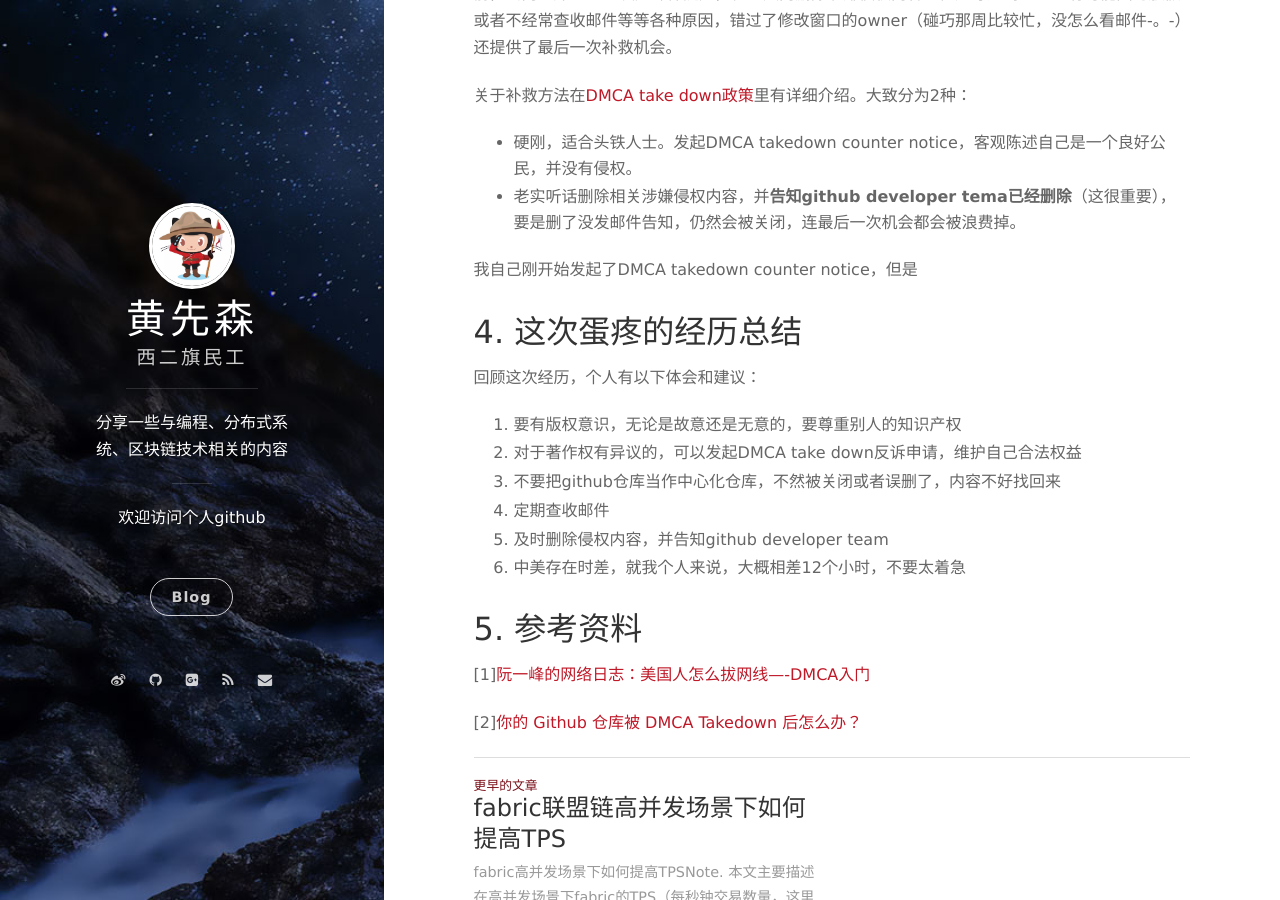
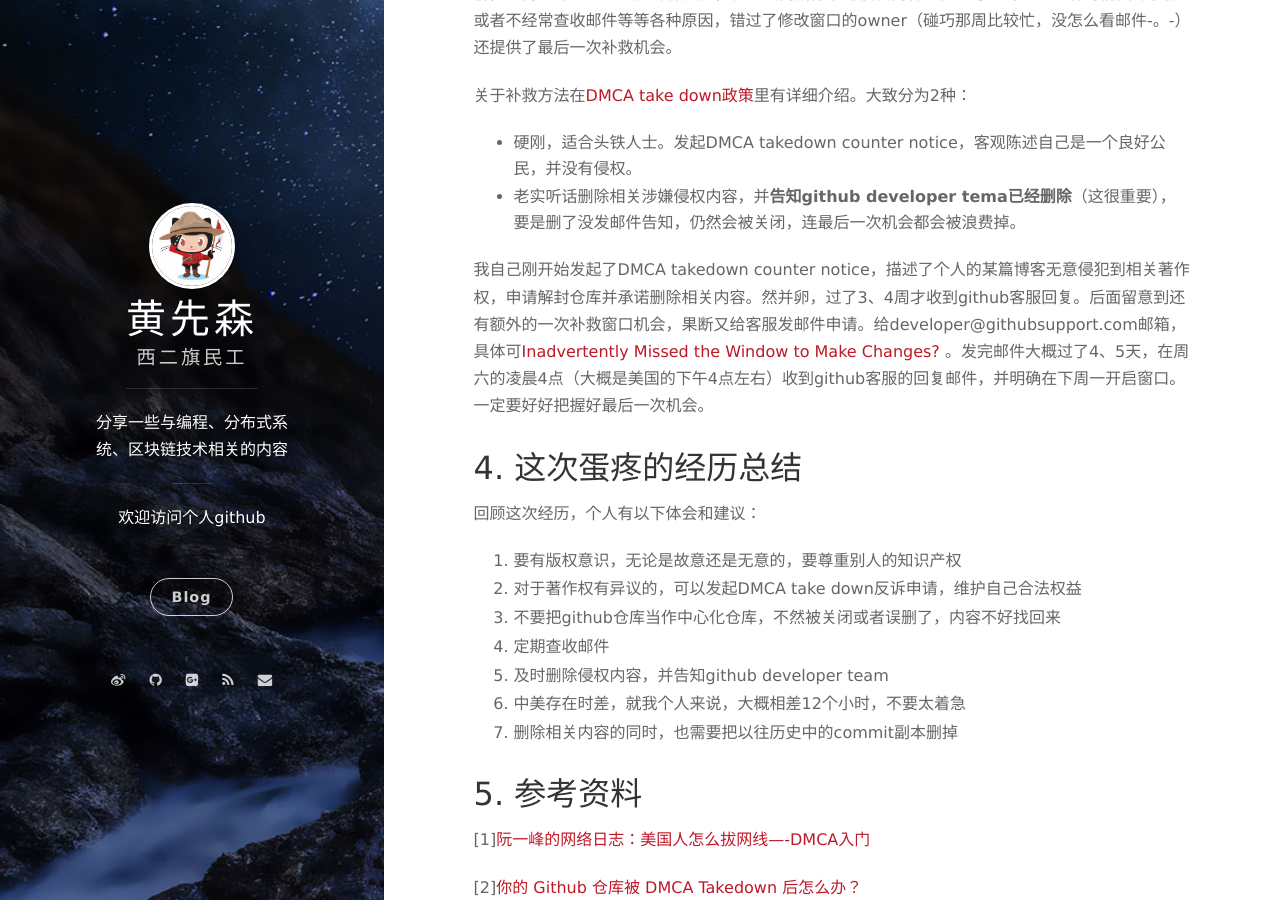
Before and after one commit to berryjam/berryjam.github.io, a Jekyll site: the page built from _posts/2019-06-25-记github仓库被DMCA take down经历.md, in a window 1280 px wide and 900 px high, scrolled down 2204 px. Built offline with Jekyll 4.4.1, drawn with Linux system fonts in a browser that asks for light colours; nearby versions of some CDN libraries; comment, search, counter and statistics services are not loaded.

Commit message:
Update 2019-06-25-记github仓库被DMCA take down经历.md

```diff
--- a/_posts/2019-06-25-记github仓库被DMCA take down经历.md
+++ b/_posts/2019-06-25-记github仓库被DMCA take down经历.md
@@ -57,7 +57,7 @@
 - 硬刚，适合头铁人士。发起DMCA takedown counter notice，客观陈述自己是一个良好公民，并没有侵权。
 - 老实听话删除相关涉嫌侵权内容，并**告知github developer tema已经删除**（这很重要），要是删了没发邮件告知，仍然会被关闭，连最后一次机会都会被浪费掉。
 
-我自己刚开始发起了DMCA takedown counter notice，但是
+我自己刚开始发起了DMCA takedown counter notice，描述了个人的某篇博客无意侵犯到相关著作权，申请解封仓库并承诺删除相关内容。然并卵，过了3、4周才收到github客服回复。后面留意到还有额外的一次补救窗口机会，果断又给客服发邮件申请。给developer@githubsupport.com邮箱，具体可[Inadvertently Missed the Window to Make Changes? ](https://help.github.com/en/articles/dmca-takedown-policy#c-what-if-i-inadvertently-missed-the-window-to-make-changes)。发完邮件大概过了4、5天，在周六的凌晨4点（大概是美国的下午4点左右）收到github客服的回复邮件，并明确在下周一开启窗口。一定要好好把握好最后一次机会。
 
 ## 4. 这次蛋疼的经历总结
 
@@ -69,6 +69,7 @@
 4. 定期查收邮件
 5. 及时删除侵权内容，并告知github developer team
 6. 中美存在时差，就我个人来说，大概相差12个小时，不要太着急
+7. 删除相关内容的同时，也需要把以往历史中的commit副本删掉
 
 ## 5. 参考资料
 
```
